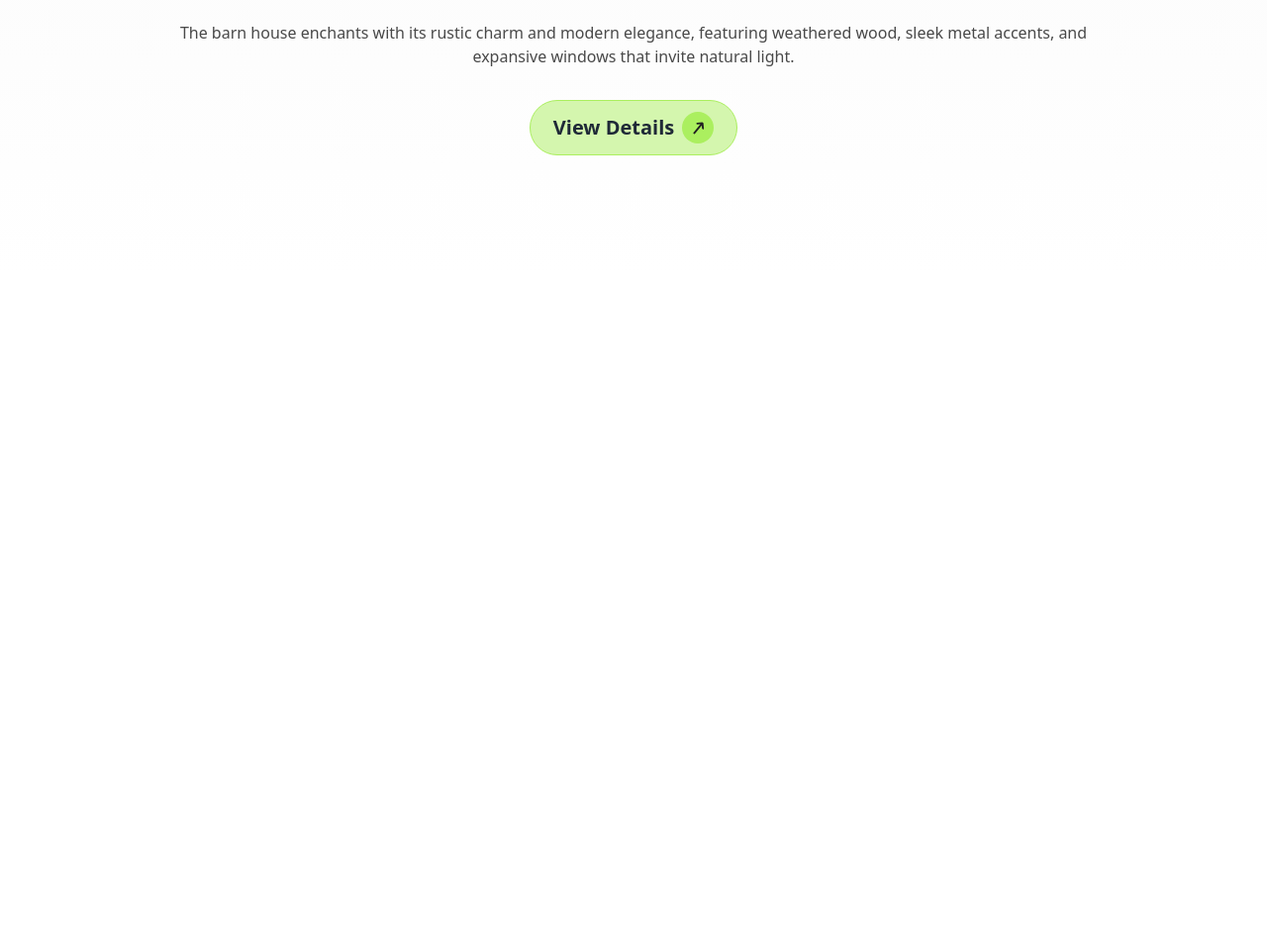
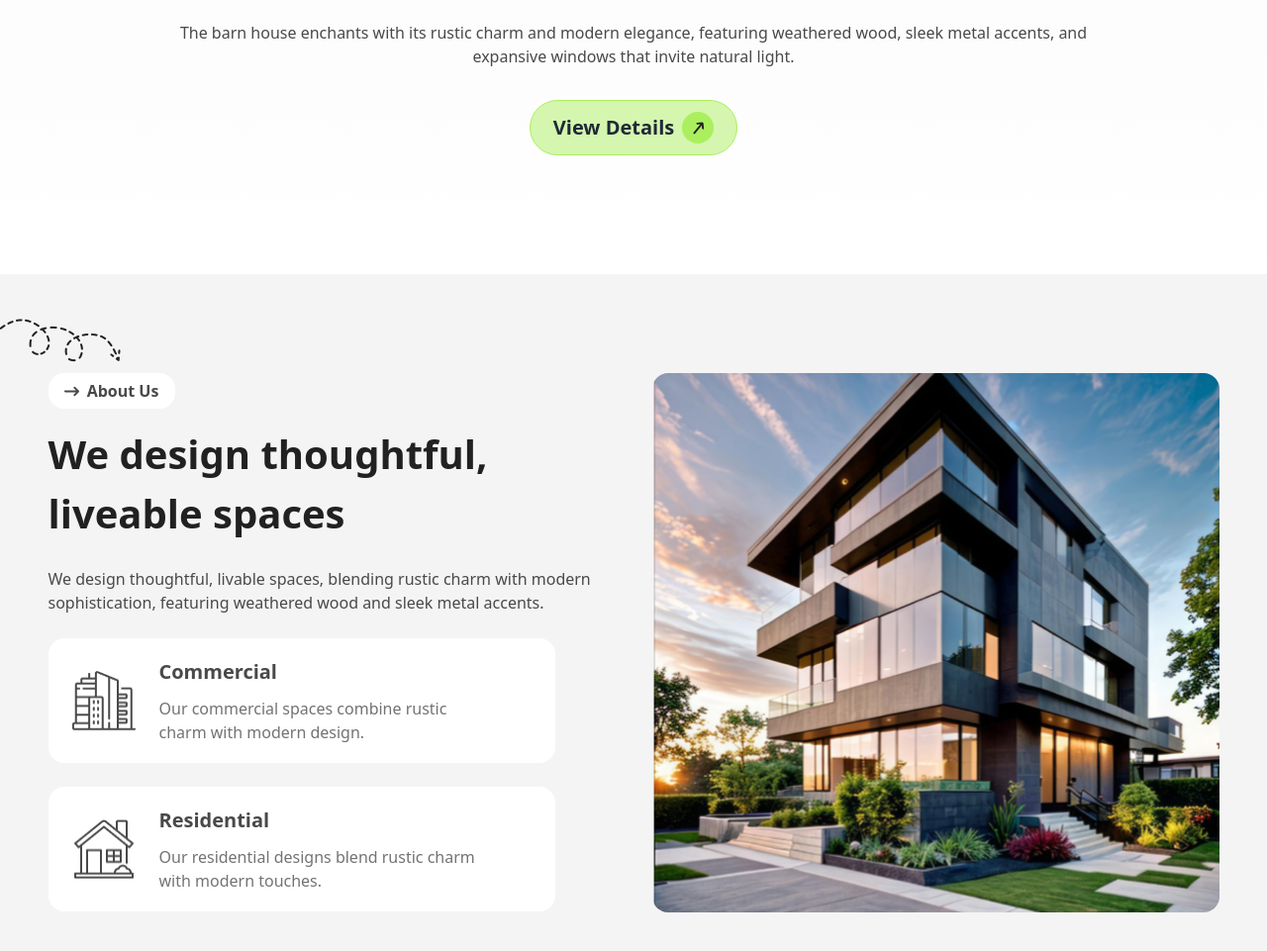
Before and after one commit to abarman079/barn_house_design, a plain HTML site: page index.html in a window 1280 px wide. Shown: the part 694-1655 px from the top of the page at 99% size. Before the commit the page ends 971 px from the top, so only its background shows below. Drawn offline with nearby package versions, Linux system fonts and the light colour scheme.

Commit message:
created about us section

```diff
--- a/index.html
+++ b/index.html
@@ -137,5 +137,34 @@
         </div></button>
       </div>
   </header>
+  <main>
+    <section id="About" class="flex flex-col lg:flex-row bg-lesser-white justify-center items-center gap-[24px] lg:gap-[37px]">
+      <div class="lg:w-[573px] w-[335px] lg:h-[545px] lg:justify-start lg:items-start justify-center items-center relative flex flex-col lg:gap-6 gap-[16px]">
+        <img src="assets/Vector.png" alt="arrow" class="lg:block absolute hidden -top-[75px] -left-[55px] py-[20px]">
+        <div class="w-[128px] h-[36px] bg-white flex justify-center items-center rounded-2xl gap-2 lg:-mb-2 mt-[31px] lg:mt-[0px]">
+          <svg class="w-[15px] h-[15px]" xmlns="http://www.w3.org/2000/svg" viewBox="0 0 512 512"><path fill="#494949" d="M502.6 278.6c12.5-12.5 12.5-32.8 0-45.3l-128-128c-12.5-12.5-32.8-12.5-45.3 0s-12.5 32.8 0 45.3L402.7 224 32 224c-17.7 0-32 14.3-32 32s14.3 32 32 32l370.7 0-73.4 73.4c-12.5 12.5-12.5 32.8 0 45.3s32.8 12.5 45.3 0l128-128z"/></svg>
+          <p class="text-charcoal text-[16px] font-bold">About Us</p>
+        </div>
+        <h1 class="lg:text-[40px] text-[24px] lg:w-[560px] w-[304px] font-extrabold text-black-b lg:text-left text-center">We design thoughtful, liveable spaces</h1>
+        <p class="font-medium lg:text-[16px] text-[14px] text-center lg:text-left text-charcoal mb-[8px] lg:mb-[0px]">We design thoughtful, livable spaces, blending rustic charm with modern sophistication, featuring weathered wood and sleek metal accents.</p>
+        <div class="lg:w-[512px] lg:h-[126px] w-[335px] h-[154px] rounded-[16px] flex lg:items-center bg-white gap-6 p-6">
+          <img src="assets/commercial.png" alt="Commercial" class="w-[40px] h-[40px] lg:w-[64px] lg:h-[64px]">
+          <div class="flex flex-col gap-[10px]">
+            <h2 class="lg:text-[20px] text-[16px] text-charcoal font-extrabold">Commercial</h2>
+            <p class="font-medium text-[16px] text-left lg:w-[320px] w-[235px] text-charcoal-light">Our commercial spaces combine rustic charm with modern design.</p>
+          </div>
+        </div>
+        <div class="lg:w-[512px] lg:h-[126px] w-[335px] h-[154px] rounded-[16px] flex lg:items-center bg-white gap-6 p-6">
+          <img src="assets/residential.png" alt="Residential" class="w-[40px] h-[40px] lg:w-[64px] lg:h-[64px]">
+          <div class="flex flex-col gap-[10px]">
+            <h2 class="lg:text-[20px] text-[16px] text-charcoal font-extrabold">Residential</h2>
+            <p class="font-medium text-[16px] text-left lg:w-[320px] w-[235px] text-charcoal-light">Our residential designs blend rustic charm with modern touches.</p>
+          </div>
+        </div>
+      </div>
+      <div class="lg:my-[100px] mb-[51px] lg:w-[573px] w-[335px] lg:h-[545px] h-[223px] bg-no-repeat bg-center bg-[url('assets/Rectangle.png')] bg-cover rounded-2xl"></div>
+    </section>
+
+  </main>
   </body>
 </html>
```
